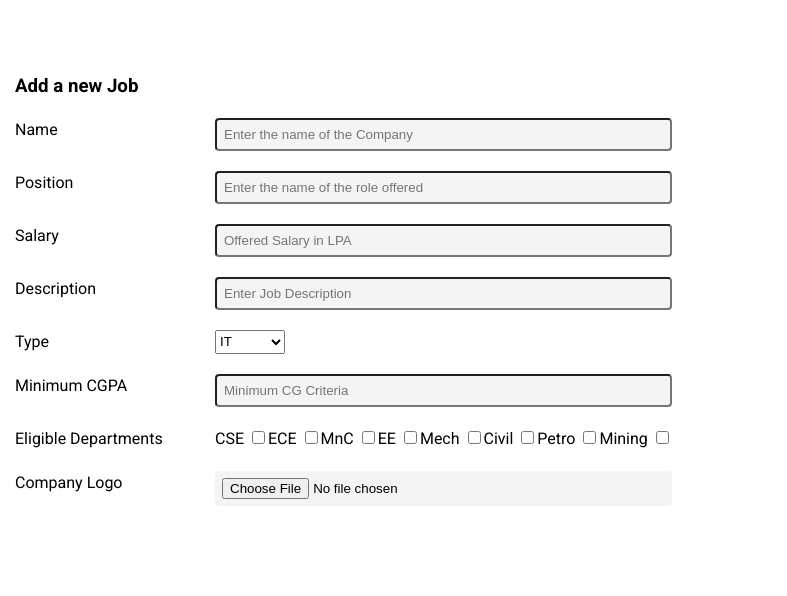
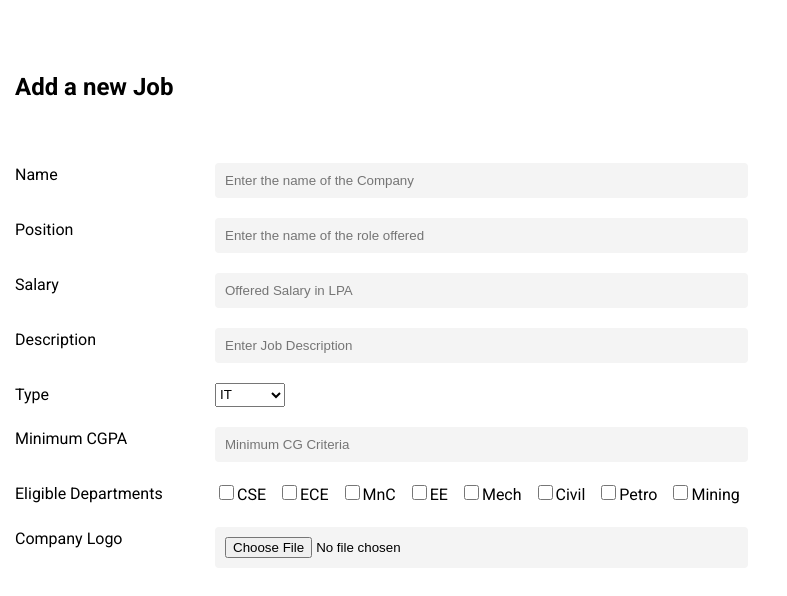
Before and after one commit to subham99kr/CDC---Portal, a React (Create React App) app: page /newjob in a window 1280 px wide. Shown: the top 596 px of the page, without its empty margins (0-787 px from the left). Built offline with nearby package versions, Linux system fonts and the light colour scheme.

Commit message:
Job detail done

```diff
--- a/src/components/AddJob.jsx
+++ b/src/components/AddJob.jsx
@@ -10,8 +10,8 @@ import {
 const AddJob = () => {
   return (
     <div className="container">
-      <h3>Add a new Job</h3>
-
+      <h2>Add a new Job</h2>
+      <br />
       <form>
         <div>
           <label>Name </label>
@@ -58,29 +58,29 @@ const AddJob = () => {
           <label className="title">Eligible Departments</label>
 
           <span>
+            <input type="checkbox" value="CSE" />
             <label className="short">CSE </label>
-        <input type="checkbox" value="CSE" />
 
+            <input type="checkbox" value="ECE" />
             <label className="short">ECE </label>
-        <input type="checkbox" value="ECE" />
 
+            <input type="checkbox" value="MnC" />
             <label className="short">MnC </label>
-        <input type="checkbox" value="MnC" />
 
+            <input type="checkbox" value="EE" />
             <label className="short">EE </label>
-        <input type="checkbox" value="EE" />
 
+            <input type="checkbox" value="Mech" />
             <label className="short">Mech </label>
-        <input type="checkbox" value="Mech" />
 
+            <input type="checkbox" value="Civil" />
             <label className="short">Civil </label>
-        <input type="checkbox" value="Civil" />
 
+            <input type="checkbox" value="Petro" />
             <label className="short">Petro </label>
-        <input type="checkbox" value="Petro" />
 
+            <input type="checkbox" value="Mining" />
             <label className="short">Mining </label>
-        <input type="checkbox" value="Mining" />
           </span>
         </div>
         <div>
--- a/src/css/AddJob.css
+++ b/src/css/AddJob.css
@@ -22,7 +22,16 @@ input{
 
     flex-basis: 300px;
     flex-grow: 1;
-    padding: 7px;
+    padding: 10px;
     background-color: rgb(244, 244, 244);
     border-radius: 4px;
+    border-width: 0;
+
 }
+.short{
+    margin-right: 8px;
+}
+span>input{
+    height: 15px;
+    width: 15px;
+}
```
Lines whose indentation alone changed are shown as unchanged.
